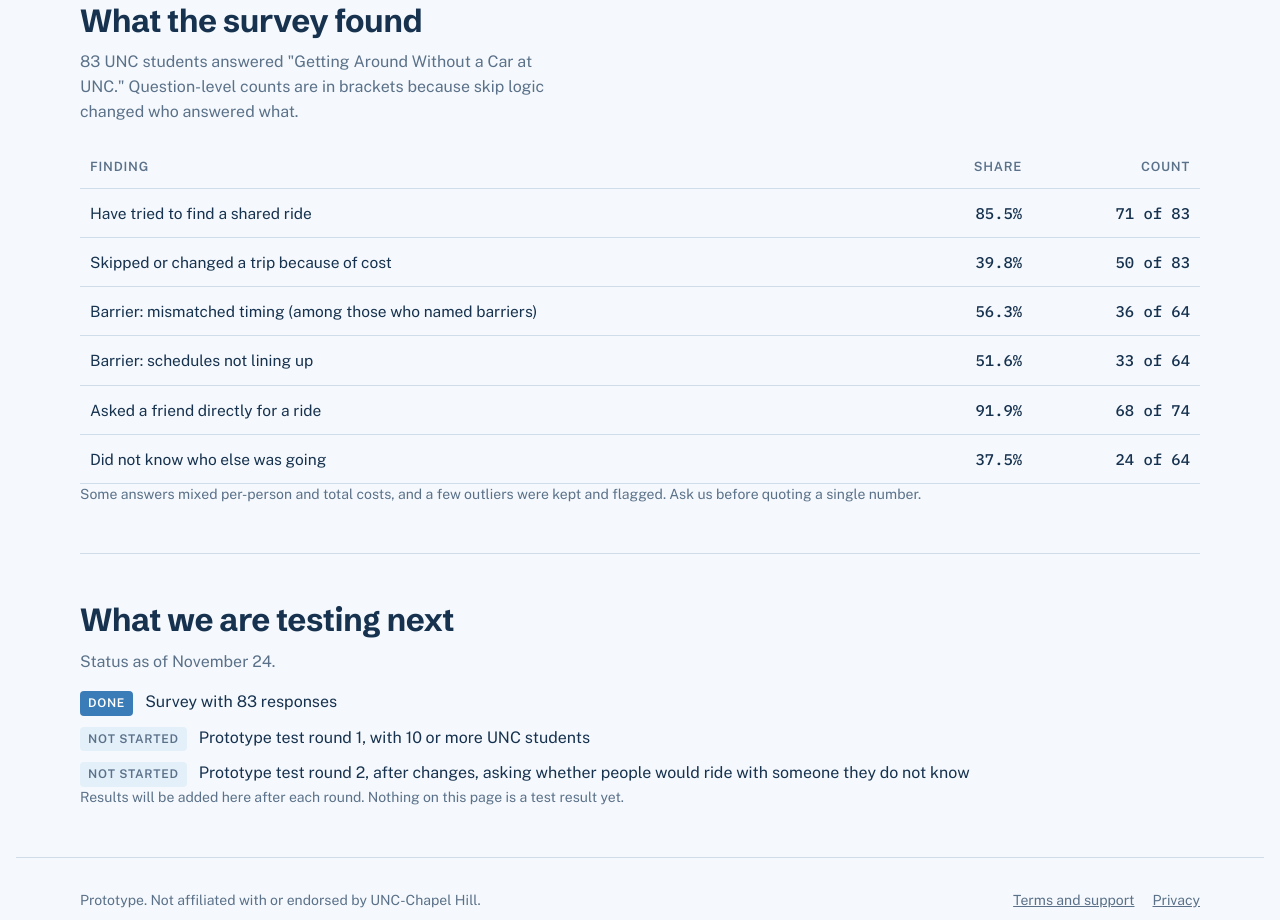
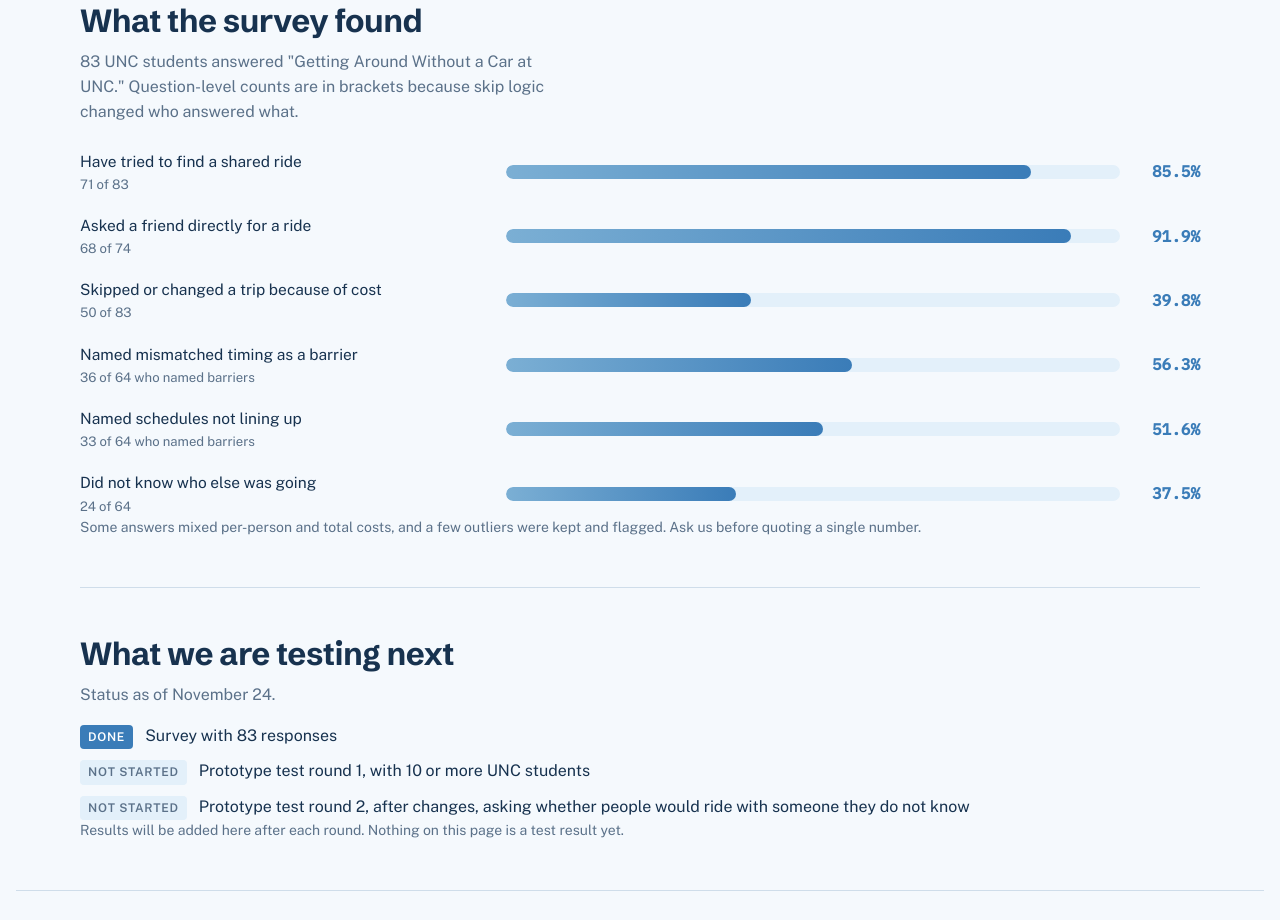
Before and after one commit to Hasvi27/Ride_Share-unc, a plain HTML site: page how.html in a window 1280 px wide. Shown: the part 1142-2062 px from the top of the page. Drawn offline with nearby package versions, Linux system fonts and the light colour scheme.

Commit message:
Show survey results as bar charts on How it works
Co-Authored-By: Claude Haiku 5.5 <noreply@anthropic.com>
Claude-Session: https://claude.ai/code/session_012odE2pPHGxTm7tCFYbPH1a

```diff
--- a/how.html
+++ b/how.html
@@ -68,19 +68,14 @@
   <section class="wrap band" aria-labelledby="survey-title">
     <h2 id="survey-title" class="sec-title">What the survey found</h2>
     <p class="lede-sm">83 UNC students answered "Getting Around Without a Car at UNC." Question-level counts are in brackets because skip logic changed who answered what.</p>
-    <table class="data">
-      <thead>
-        <tr><th scope="col">Finding</th><th scope="col" class="r">Share</th><th scope="col" class="r">Count</th></tr>
-      </thead>
-      <tbody>
-        <tr><td>Have tried to find a shared ride</td><td class="r mono">85.5%</td><td class="r mono">71 of 83</td></tr>
-        <tr><td>Skipped or changed a trip because of cost</td><td class="r mono">39.8%</td><td class="r mono">50 of 83</td></tr>
-        <tr><td>Barrier: mismatched timing (among those who named barriers)</td><td class="r mono">56.3%</td><td class="r mono">36 of 64</td></tr>
-        <tr><td>Barrier: schedules not lining up</td><td class="r mono">51.6%</td><td class="r mono">33 of 64</td></tr>
-        <tr><td>Asked a friend directly for a ride</td><td class="r mono">91.9%</td><td class="r mono">68 of 74</td></tr>
-        <tr><td>Did not know who else was going</td><td class="r mono">37.5%</td><td class="r mono">24 of 64</td></tr>
-      </tbody>
-    </table>
+    <ul class="bars" aria-label="Survey results, percent of respondents">
+      <li><span class="bar-label">Have tried to find a shared ride <small>71 of 83</small></span><span class="bar-track"><span class="bar-fill" style="--w: 85.5%"></span></span><span class="bar-val mono">85.5%</span></li>
+      <li><span class="bar-label">Asked a friend directly for a ride <small>68 of 74</small></span><span class="bar-track"><span class="bar-fill" style="--w: 91.9%"></span></span><span class="bar-val mono">91.9%</span></li>
+      <li><span class="bar-label">Skipped or changed a trip because of cost <small>50 of 83</small></span><span class="bar-track"><span class="bar-fill" style="--w: 39.8%"></span></span><span class="bar-val mono">39.8%</span></li>
+      <li><span class="bar-label">Named mismatched timing as a barrier <small>36 of 64 who named barriers</small></span><span class="bar-track"><span class="bar-fill" style="--w: 56.3%"></span></span><span class="bar-val mono">56.3%</span></li>
+      <li><span class="bar-label">Named schedules not lining up <small>33 of 64 who named barriers</small></span><span class="bar-track"><span class="bar-fill" style="--w: 51.6%"></span></span><span class="bar-val mono">51.6%</span></li>
+      <li><span class="bar-label">Did not know who else was going <small>24 of 64</small></span><span class="bar-track"><span class="bar-fill" style="--w: 37.5%"></span></span><span class="bar-val mono">37.5%</span></li>
+    </ul>
     <p class="fine">Some answers mixed per-person and total costs, and a few outliers were kept and flagged. Ask us before quoting a single number.</p>
   </section>
 
--- a/styles.css
+++ b/styles.css
@@ -313,6 +313,16 @@ table.data { width: 100%; border-collapse: collapse; margin-top: 20px; font-size
 table.data th, table.data td { text-align: left; padding: 12px 10px; border-bottom: 1px solid var(--line); vertical-align: top; }
 table.data th { font-size: 0.8rem; text-transform: uppercase; letter-spacing: 0.06em; color: var(--muted); font-weight: 600; }
 table.data .r { text-align: right; white-space: nowrap; }
+.bars { list-style: none; margin: 24px 0 0; padding: 0; display: grid; gap: 18px; }
+.bars li { display: grid; grid-template-columns: minmax(0, 2fr) minmax(0, 3fr) 64px; gap: 8px 16px; align-items: center; }
+.bar-label { font-size: 0.97rem; }
+.bar-label small { display: block; color: var(--muted); font-size: 0.82rem; margin-top: 2px; }
+.bar-track { height: 14px; border-radius: 999px; background: var(--tint); overflow: hidden; display: block; }
+.bar-fill { display: block; height: 100%; width: var(--w); border-radius: 999px; background: linear-gradient(90deg, #7BAFD4, var(--accent)); transform-origin: left; animation: bar-grow 1.1s cubic-bezier(.2,.7,.2,1) both; }
+@keyframes bar-grow { from { transform: scaleX(0); } to { transform: scaleX(1); } }
+.bar-val { text-align: right; font-weight: 600; color: var(--accent); }
+@media (max-width: 640px) { .bars li { grid-template-columns: 1fr 52px; } .bar-label { grid-column: 1 / -1; } .bar-track { grid-column: 1; } .bar-val { grid-column: 2; grid-row: 2; } }
+@media (prefers-reduced-motion: reduce) { .bar-fill { animation: none; } }
 .status-list { list-style: none; margin: 16px 0 0; padding: 0; display: grid; gap: 10px; }
 .status-list li { display: flex; gap: 12px; align-items: baseline; }
 .state { font-size: 0.75rem; font-weight: 600; text-transform: uppercase; letter-spacing: 0.06em; padding: 3px 8px; border-radius: 4px; background: var(--tint); color: var(--muted); white-space: nowrap; }
```
